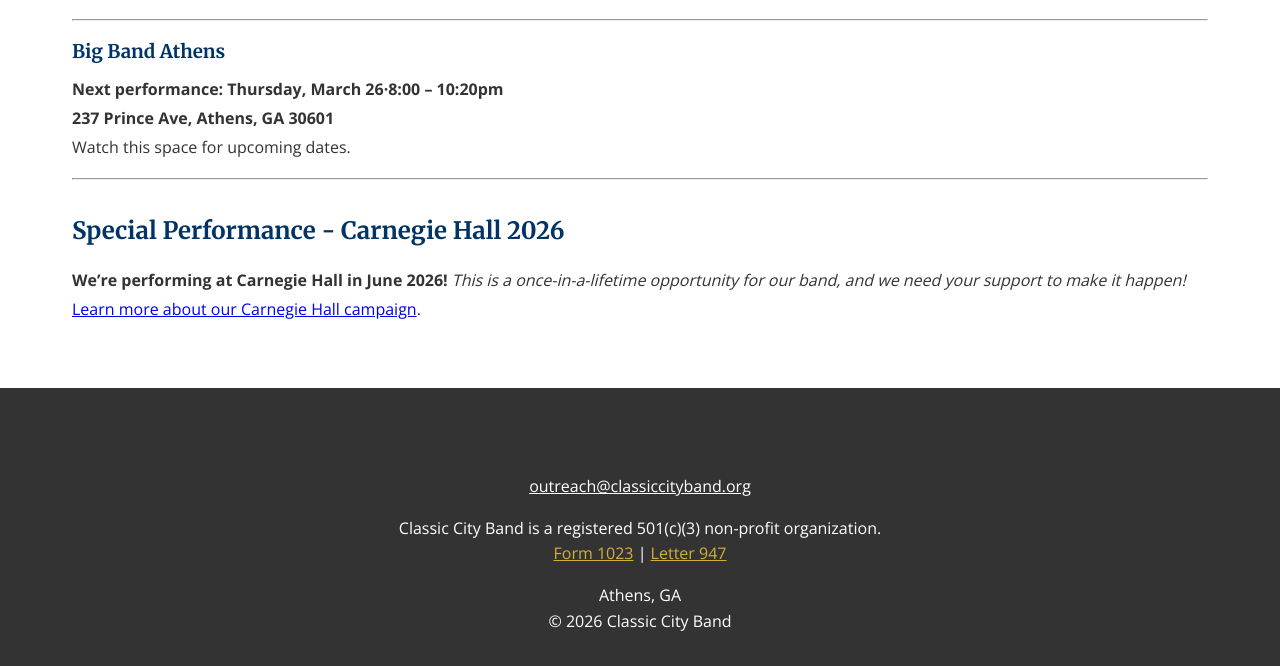
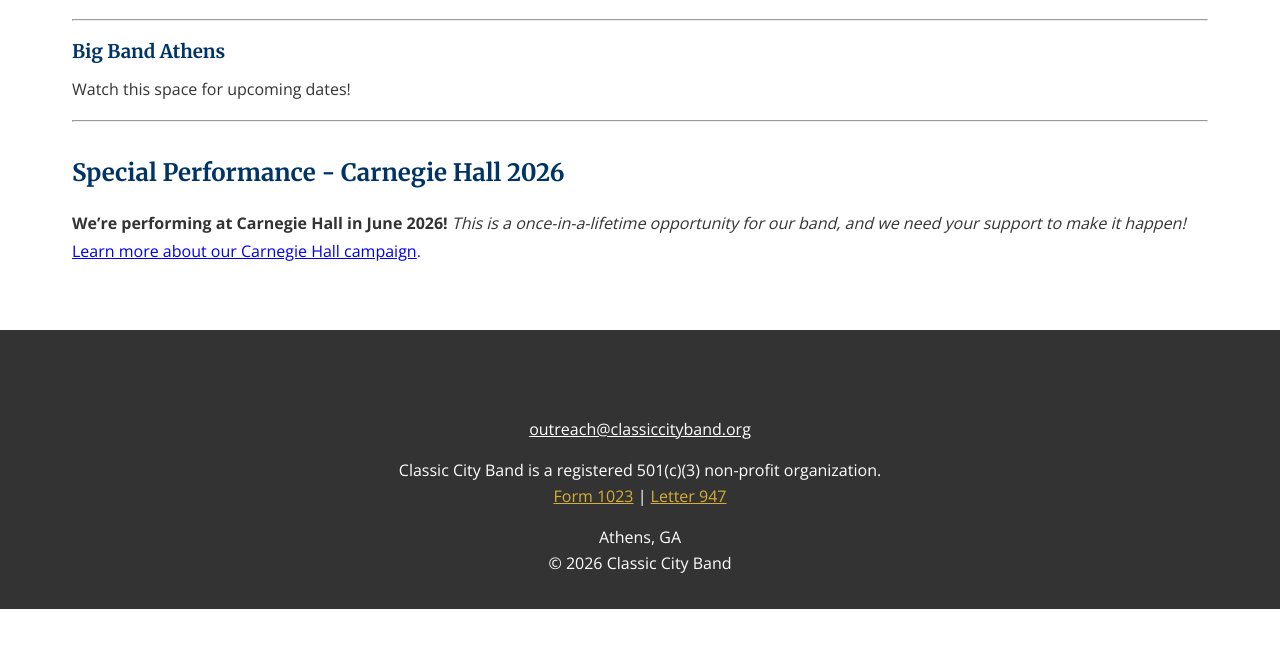
Before and after one commit to webmasterCCB/CCBwebsite, a Jekyll site: the page built from concerts.md, in a window 1280 px wide and 900 px high, scrolled down 574 px, cut to the strip 234-900 px from the top of the window. Built offline with Jekyll 4.4.1, drawn with Linux system fonts in a browser that asks for light colours; comment, search, counter and statistics services are not loaded; after the commit the page ends 1417 px from its top, so only the background shows below that.

```diff
--- a/concerts.md
+++ b/concerts.md
@@ -23,10 +23,12 @@ Featuring works by local composers!</strong>
  -->
 
 <h3 style="color: var(--primary-navy); margin-top: 1rem; margin-bottom: 0.5rem;">Big Band Athens</h3>
+<!--
 <strong>Next performance: Thursday, March 26·8:00 – 10:20pm<br>
 237 Prince Ave, Athens, GA 30601
 </strong><br>
-Watch this space for upcoming dates.
+ -->
+Watch this space for upcoming dates!
 
 
 ---
```
